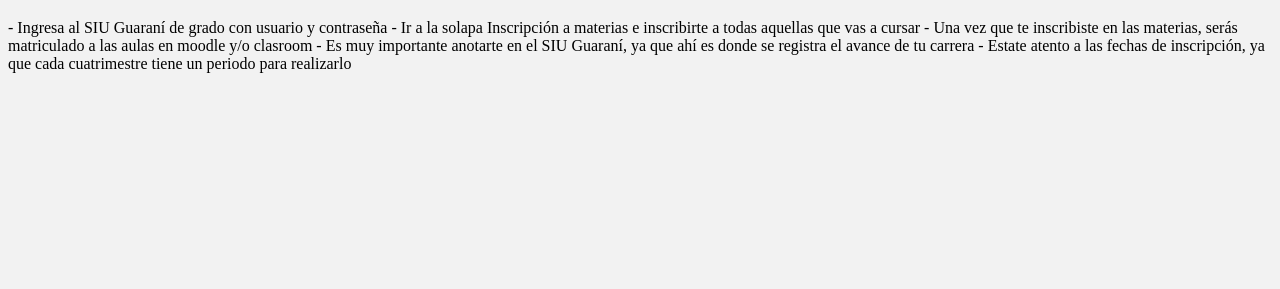
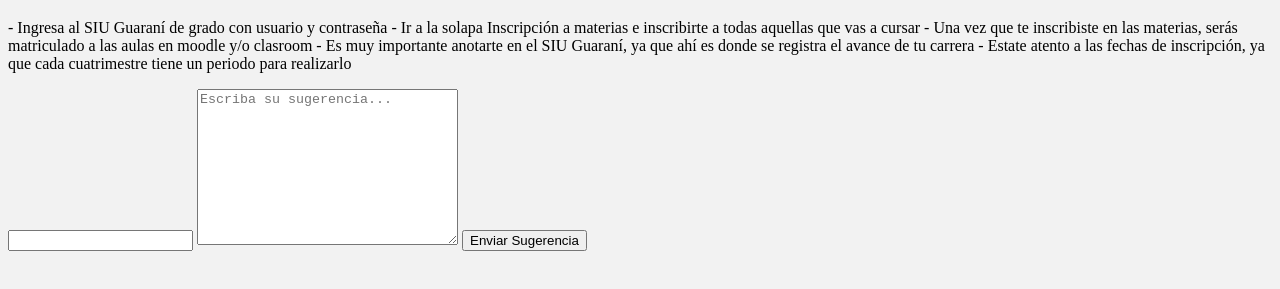
Before and after one commit to exanoelia/Manual-para-Proyecto-Git---Grupo-16---TIO-2021, a plain HTML site: page Pagina Web/index.html in a window 1280 px wide. Shown: the part 95-384 px from the top of the page. Drawn offline with Linux system fonts and the light colour scheme.

Commit message:
Se agrega un form de sugerencias para trabajar con JS

```diff
--- a/Pagina Web/index.html
+++ b/Pagina Web/index.html
@@ -22,6 +22,11 @@
             -	Estate atento a las fechas de inscripción, ya que cada cuatrimestre tiene un periodo para realizarlo
         </p>
     </div>
+    <form id="formSugerencias">
+        <input type="text" name="nombre">
+        <textarea name="sugerencia" cols="30" rows="10" placeholder="Escriba su sugerencia..."></textarea>
+        <button>Enviar Sugerencia</button>
+    </form>
     <script src="js/menubutton.js"></script>
 </body>
 </html>
```
